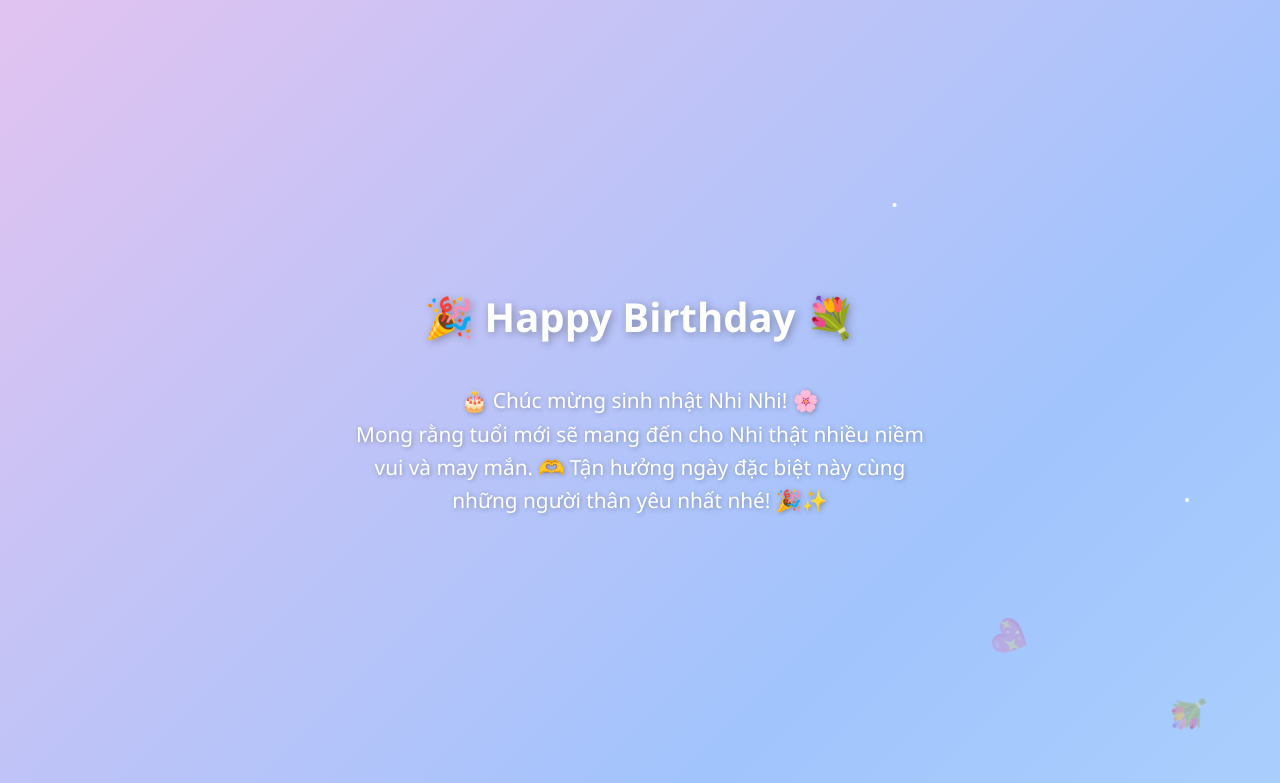
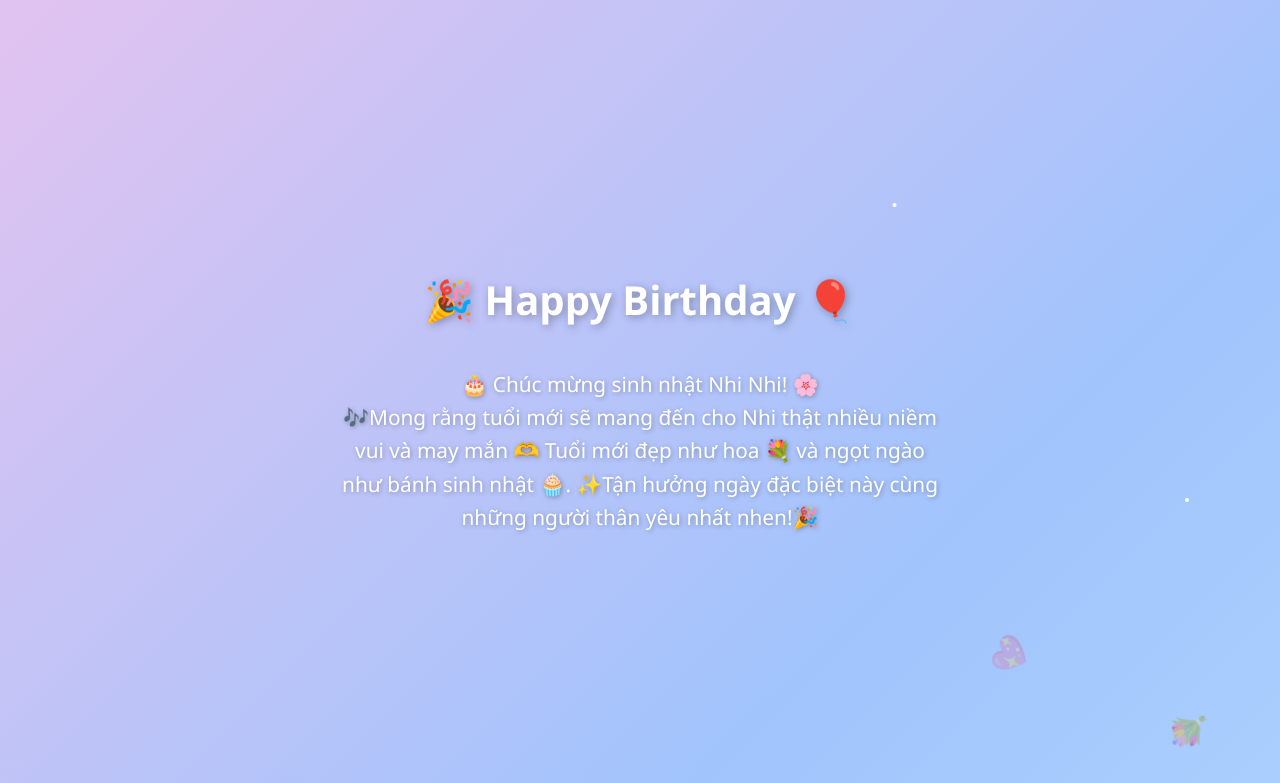
Before and after one commit to tathituyettrinh410-pixel/HBBD-Nhi, a plain HTML site: page index.html in a window 1280 px wide. Shown: the top 783 px of the page. Drawn offline with Linux system fonts and the light colour scheme.

Commit message:
Update index.html

```diff
--- a/index.html
+++ b/index.html
@@ -58,10 +58,11 @@
   </style>
 </head>
 <body>
-  <h1>🎉 Happy Birthday 💐</h1>
+  <h1>🎉 Happy Birthday 🎈</h1>
   <p>🎂 Chúc mừng sinh nhật Nhi Nhi! 🌸<br>
-  Mong rằng tuổi mới sẽ mang đến cho Nhi thật nhiều niềm vui và may mắn. 🫶
-  Tận hưởng ngày đặc biệt này cùng những người thân yêu nhất nhé! 🎉✨</p>
+  🎶Mong rằng tuổi mới sẽ mang đến cho Nhi thật nhiều niềm vui và may mắn 🫶
+  Tuổi mới đẹp như hoa 💐 và ngọt ngào như bánh sinh nhật 🧁.
+  ✨Tận hưởng ngày đặc biệt này cùng những người thân yêu nhất nhen!🎉</p>
 
   <!-- Nhạc Happy Birthday public domain (tự động phát) -->
   <audio autoplay loop>
```
